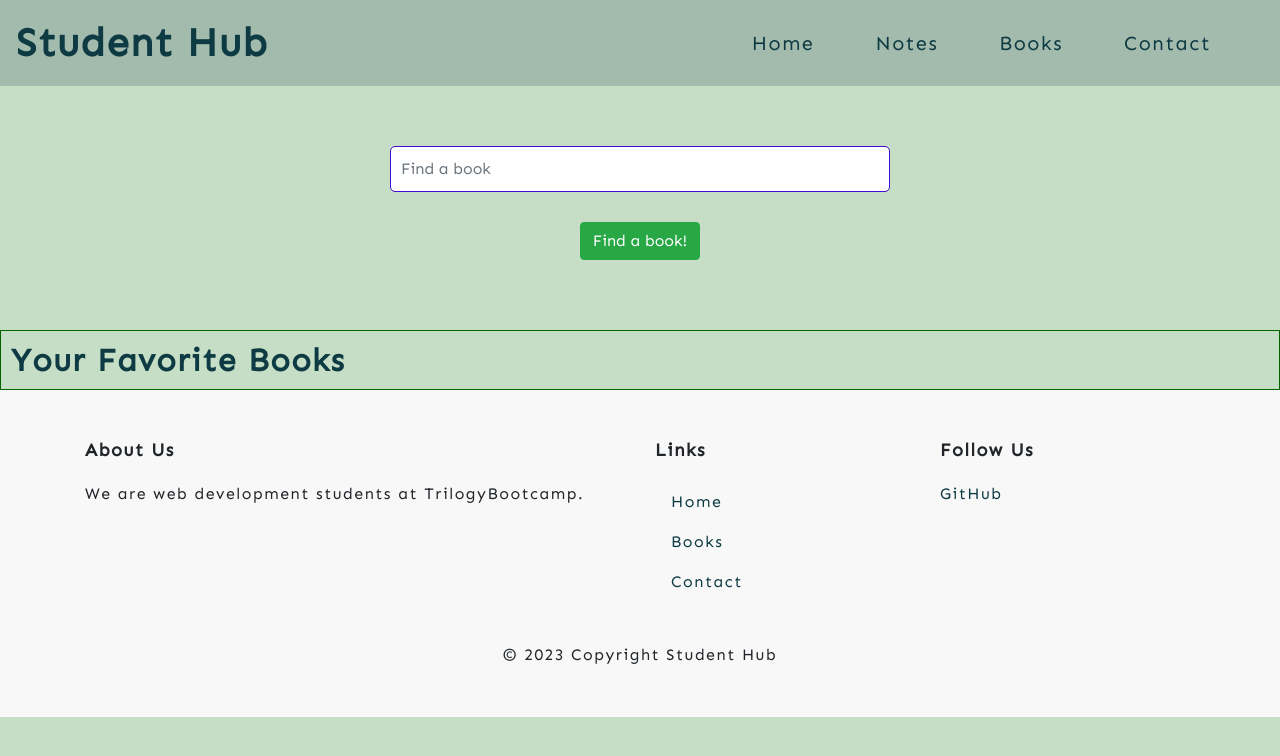
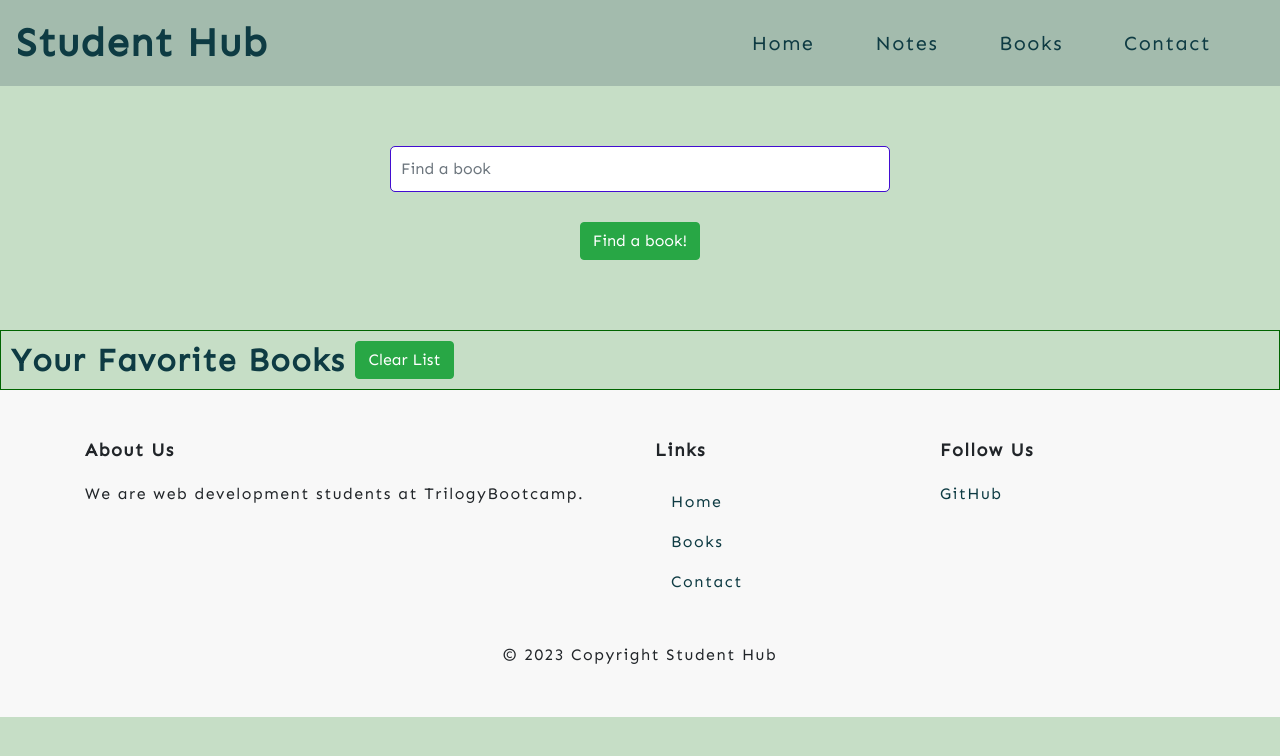
Before and after one commit to reinkaoss/React-Student-Hub-App, a React (Create React App) app: page /books in a window 1280 px wide. Shown: the top 756 px of the page. Built offline with nearby package versions, Linux system fonts and the light colour scheme.

Commit message:
Adding delete functionality to favorites

```diff
--- a/src/components/Books/index.js
+++ b/src/components/Books/index.js
@@ -45,7 +45,7 @@ function Books() {
       title: search.items[0].volumeInfo.title,
       image: search.items[0].volumeInfo.imageLinks.thumbnail,
       authors: search.items[0].volumeInfo.authors,
-      preview: search.items[0].volumeInfo.previewLink,
+      preview: JSON.stringify(search.items[0].volumeInfo.previewLink),
     };
 // check if the Title isn't the same so the book isn't added twice
     if (favoriteBooks.find((book) => book.title === newFavoriteBook.title)) {
@@ -59,8 +59,19 @@ function Books() {
       "favoriteBooks",
       JSON.stringify(updatedFavoriteBooks)
     );
+    console.log(updatedFavoriteBooks);
+
+
   }
 
+
+  function deleteFavorite(title) {
+    console.log(favoriteBooks);
+    const updatedFavoriteBooks = favoriteBooks.splice(book => book.title !== title);
+    setFavoriteBooks(updatedFavoriteBooks);
+    localStorage.removeItem("favoriteBooks", JSON.stringify(updatedFavoriteBooks));
+    window.location.reload();
+  }
 
   return (
     <div>
@@ -117,10 +128,12 @@ function Books() {
         </div>
         <div className="FavoriteBook">
   <h2 className="favouriteTitle">Your Favorite Books</h2>
+  <button className="btn btn-success clearFavs" onClick={deleteFavorite}>Clear List</button>
   {favoriteBooks.map((book) => (
     <div className="favBooksInner" key={book.title}>
       <h5>{book.title}</h5>
-      <img src={book.image} alt={book.title} />
+      <img  src={book.image} alt={book.title} />
+
       <p>{book.authors}</p>
       {search.items && search.items.length > 0 && (
       <a href={search.items[0].volumeInfo.previewLink} target="_blank"> <AiOutlineRead />{" "}Preview</a>
```
